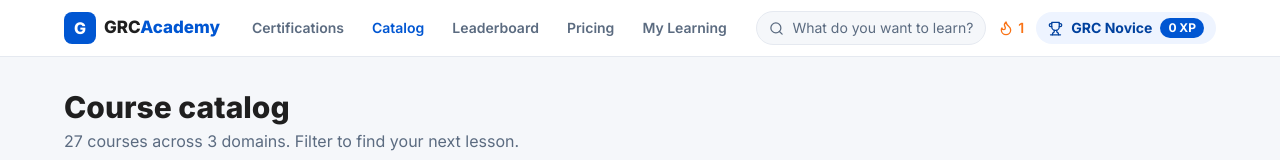
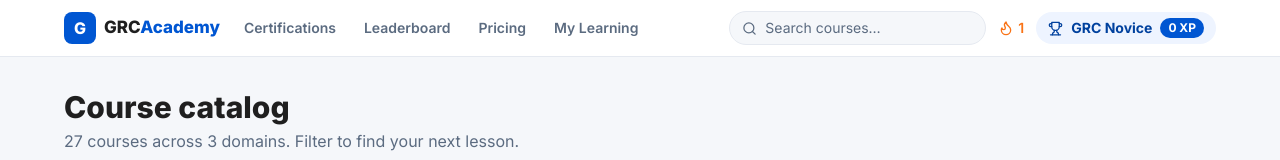
Before and after one commit to nitinbeniwal/GRCacademy, a React (Vite) app: page /catalog in a window 1280 px wide. Shown: the top 160 px of the page. Built offline with nearby package versions, Linux system fonts and the light colour scheme; no server answers.

Commit message:
Make navbar search functional, tidy header alignment, remove Catalog link

```diff
--- a/src/components/Navbar.tsx
+++ b/src/components/Navbar.tsx
@@ -1,3 +1,4 @@
+import { useState, type FormEvent } from 'react'
 import { Link, NavLink, useNavigate } from 'react-router-dom'
 import { Search, Trophy, Flame } from 'lucide-react'
 import { useStore, rankFor } from '../store/useStore'
@@ -8,28 +9,32 @@ export default function Navbar() {
   const streak = useStore((s) => s.streak)
   const rank = rankFor(xp)
   const nav = useNavigate()
+  const [q, setQ] = useState('')
 
   const linkCls = ({ isActive }: { isActive: boolean }) =>
     `px-3 py-2 text-sm font-semibold rounded-md transition ${
       isActive ? 'text-cblue' : 'text-cslate hover:text-cink'
     }`
 
+  const onSearch = (e: FormEvent) => {
+    e.preventDefault()
+    const term = q.trim()
+    nav(term ? `/catalog?q=${encodeURIComponent(term)}` : '/catalog')
+  }
+
   return (
     <header className="sticky top-0 z-40 border-b border-cline bg-white/95 backdrop-blur">
       <div className="container-x flex h-14 items-center gap-3">
-        <Link to="/" className="flex items-center gap-2 font-extrabold text-cink">
+        <Link to="/" className="flex shrink-0 items-center gap-2 font-extrabold text-cink">
           <span className="grid h-8 w-8 place-items-center rounded-lg bg-cblue text-white">G</span>
           <span className="hidden text-[17px] sm:block">
             GRC<span className="text-cblue">Academy</span>
           </span>
         </Link>
 
-        <nav className="ml-2 hidden items-center gap-1 md:flex" aria-label="Primary">
+        <nav className="hidden shrink-0 items-center gap-1 md:flex" aria-label="Primary">
           <NavLink to="/certifications" className={linkCls}>
             Certifications
-          </NavLink>
-          <NavLink to="/catalog" className={linkCls}>
-            Catalog
           </NavLink>
           <NavLink to="/leaderboard" className={linkCls}>
             Leaderboard
@@ -42,14 +47,22 @@ export default function Navbar() {
           </NavLink>
         </nav>
 
-        <button
-          onClick={() => nav('/catalog')}
-          className="ml-auto hidden items-center gap-2 rounded-full border border-cline bg-cbg px-3 py-1.5 text-sm text-cslate hover:border-cblue sm:flex"
+        <form
+          onSubmit={onSearch}
+          className="ml-auto hidden items-center gap-2 rounded-full border border-cline bg-cbg px-3 py-1.5 focus-within:border-cblue sm:flex"
+          role="search"
         >
-          <Search size={15} /> What do you want to learn?
-        </button>
+          <Search size={15} className="shrink-0 text-cslate" />
+          <input
+            value={q}
+            onChange={(e) => setQ(e.target.value)}
+            placeholder="Search courses…"
+            aria-label="Search courses"
+            className="w-36 bg-transparent text-sm outline-none placeholder:text-cslate lg:w-52"
+          />
+        </form>
 
-        <div className="flex items-center gap-3 max-sm:ml-auto">
+        <div className="flex shrink-0 items-center gap-3 max-sm:ml-auto">
           <span
             className="hidden items-center gap-1 text-sm font-semibold text-orange-500 sm:flex"
             title={`${streak}-day streak`}
--- a/src/pages/Catalog.tsx
+++ b/src/pages/Catalog.tsx
@@ -1,4 +1,5 @@
 import { useMemo, useState } from 'react'
+import { useSearchParams } from 'react-router-dom'
 import { Search } from 'lucide-react'
 import { DOMAINS, CERTIFICATIONS, COURSES } from '../data/curriculum'
 import type { CourseLevel } from '../types'
@@ -7,7 +8,8 @@ import CourseCard from '../components/CourseCard'
 const LEVELS: (CourseLevel | 'All')[] = ['All', 'Beginner', 'Intermediate', 'Advanced', 'Lead']
 
 export default function Catalog() {
-  const [q, setQ] = useState('')
+  const [params] = useSearchParams()
+  const [q, setQ] = useState(params.get('q') ?? '')
   const [level, setLevel] = useState<CourseLevel | 'All'>('All')
   const [domain, setDomain] = useState('all')
   const [cert, setCert] = useState('all')
```
